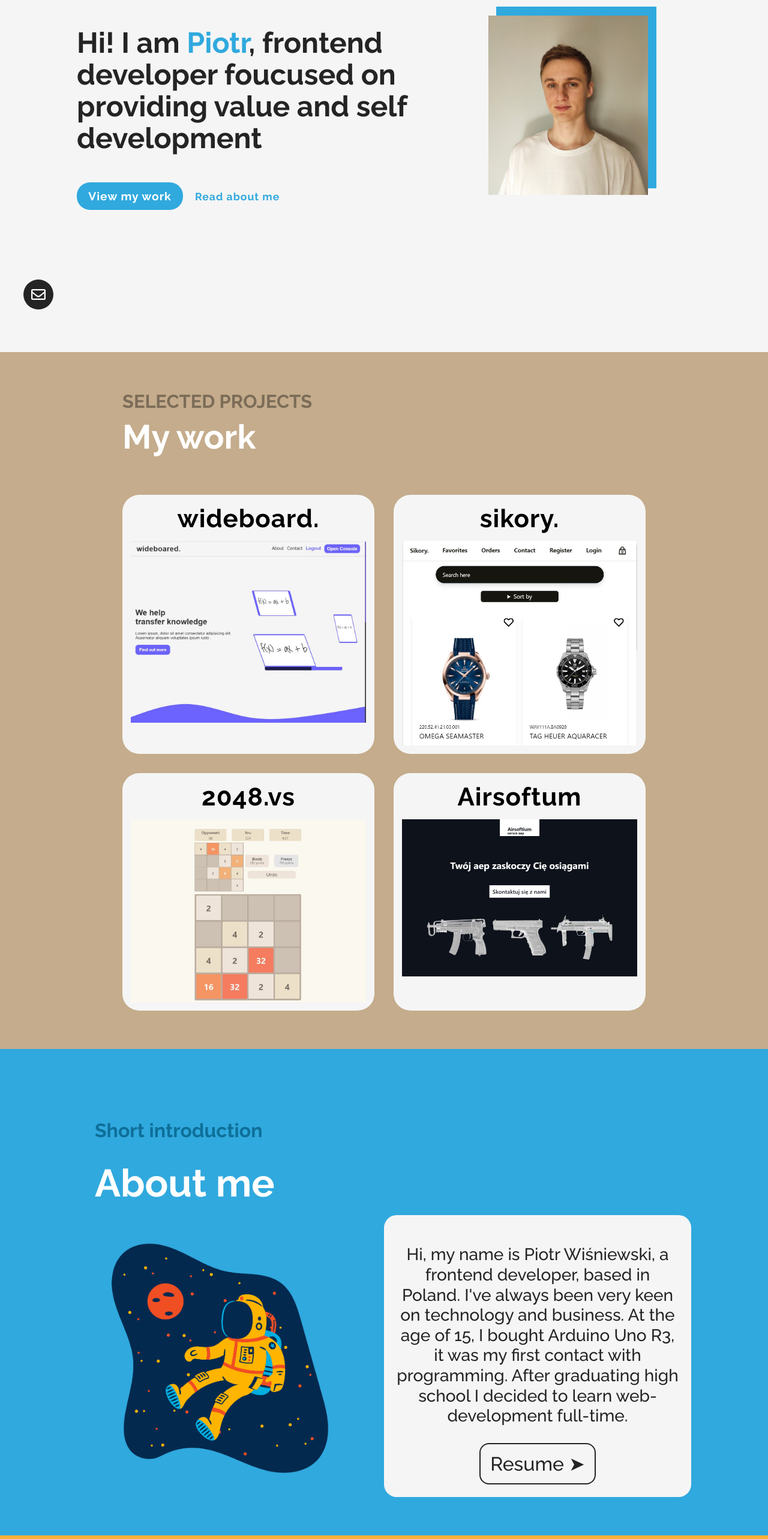
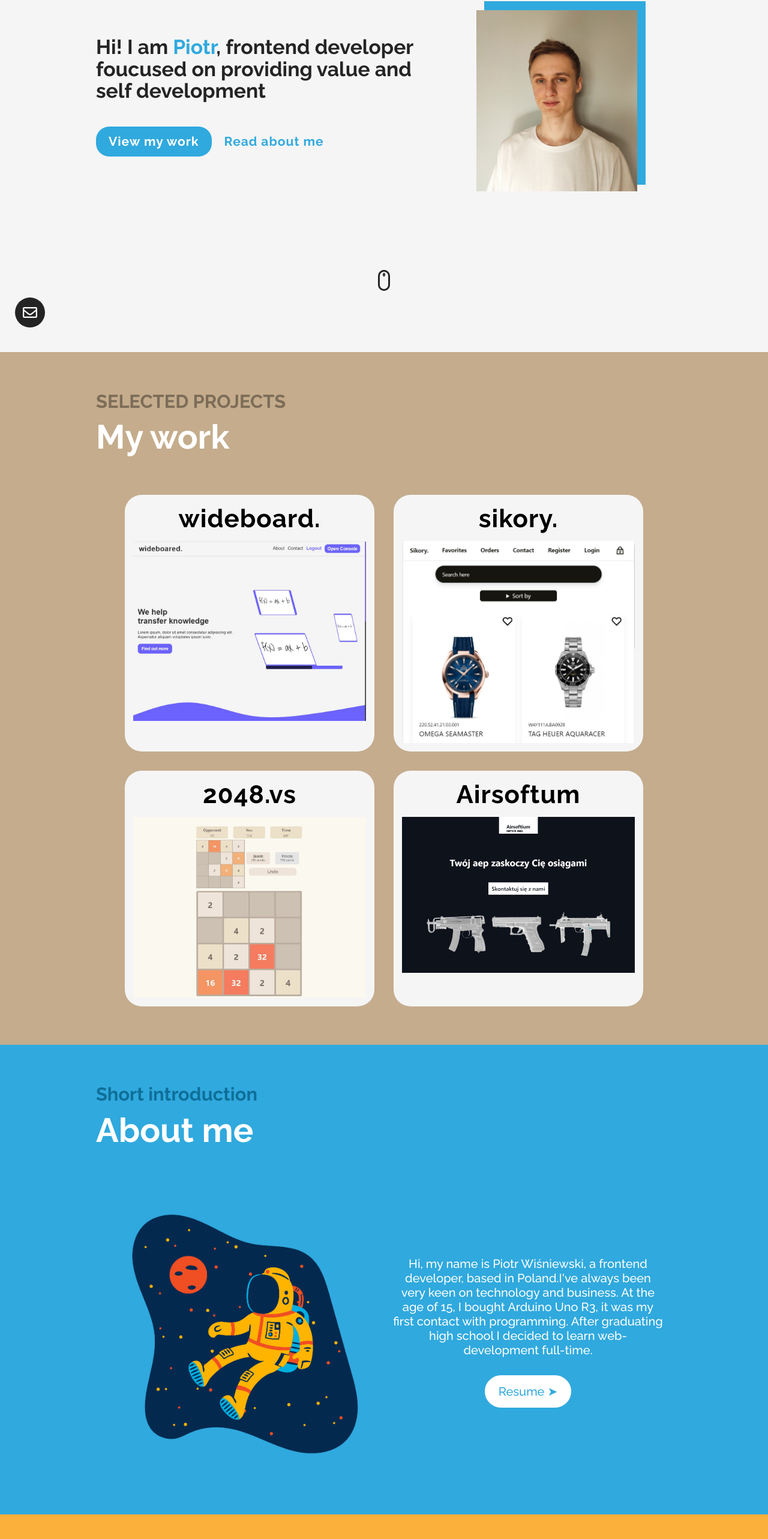
Before and after one commit to pietrushka/personal-portfolio, a Next.js app: page / in a window 1280 px wide. Shown: the part 229-2795 px from the top of the page at 60% size. Built offline with nearby package versions, Linux system fonts and the light colour scheme.

Commit message:
Change styling

```diff
--- a/components/about.js
+++ b/components/about.js
@@ -1,114 +1,70 @@
+import Image from 'next/image'
 import styled from '@emotion/styled'
+import { Layout } from './layout'
+
+import SectionHeading from './section-headings'
 
 export default function About () {
   return (
     <AboutSection id='about'>
-      <AboutWrapper>
-        <Heading>
-          <h5>Short introduction</h5>
-          <h3>About me</h3>
-        </Heading>
+      <Layout>
+
+        <SectionHeading
+          h5Text='Short introduction'
+          h3Text='About me'
+          color='blue'
+        />
 
         <ContentAbout>
-          <img src='space.png' />
+          <Image src='/space.png' width='2250' height='2250' />
           <DescriptionContainer>
-            <p>Hi, my name is Piotr Wiśniewski, a frontend developer, based in Poland.
-I've always been very keen on technology and business. At the age of 15, I bought Arduino Uno R3, it was my first contact with programming. After graduating high school I decided to learn web-development full-time.
+            <p>Hi, my name is Piotr Wiśniewski, a frontend developer, based in Poland.I've always been very keen on technology and business. At the age of 15, I bought Arduino Uno R3, it was my first contact with programming. After graduating high school I decided to learn web-development full-time.
             </p>
             <ResumeLink href='https://drive.google.com/file/d/1DAnRVjKhpqo4BvT4D0QiP9gX4aGzB4gw/view?usp=sharing' target='_blank'>
               Resume ➤
             </ResumeLink>
           </DescriptionContainer>
-
         </ContentAbout>
-
-      </AboutWrapper>
-
+      </Layout>
     </AboutSection>
   )
 }
 
 const AboutSection = styled.section`
   background: var(--blue-light);
-  padding: 4rem 0;
-  @media (max-width: 575.98px) {
-    padding: 4rem 0;
-  }
-`
-
-const AboutWrapper = styled.div`
-  width: 80%;
-  margin: 0 auto;
-  height: auto;
-  @media (max-width: 575.98px) {
-    width: 90%;
-  }
-`
-
-const Heading = styled.div`
-  width: 100%;
-  height: auto;
-  margin-left: 30px;
-  h5 {
-    color: var(--blue-dark);
-    margin-bottom: .5em;
-    font-size: 2rem;
-  }
-  h3 {
-    color: white;
-    font-size: 4rem;
-    margin-top: .5em;
-    margin-bottom: 0;
-  }
-
-  @media (max-width: 575.98px) {
-    margin-left: 0;
-    h5{
-      font-size: 1.2rem;
-      margin-top: 0;
-    }
-
-    h3 {
-      margin-top: .2em;
-      font-size: 3rem;
-      margin-bottom: 0;
-    }
-  }
 `
 
 const ContentAbout = styled.div`
-  margin-top: 1em;
   display: grid;
-  grid-template-columns: 1fr 1fr;
+  grid-template-columns: 1fr;
   justify-content: center;
   align-items: center;
-  width: 100%;
 
    img {
     object-fit: contain;
-    width: 90%;
+    width: 100%;
   }
 
-  @media (max-width: 767.98px) {
-    margin-top: 0;
-    grid-template-columns: 1fr;
-    justify-items: center;
-    align-items: center;
+  @media (min-width: 578px) {
+    width: 90%;
+    margin: 0 auto;
+
+    img {
+      width: 65%;
+    }
   }
 
-  @media (max-width: 991.98px) {
-    img {
-      width: 100%;
-    }
+
+  @media (min-width: 1024px) {
+    grid-template-columns: 1fr 1fr;
+    width: 100%;
   }
 `
 
 const DescriptionContainer = styled.div`
   width: 100%;
   padding: .75em;
-  font-size: 1.75rem;
-  border-radius: .75em;
-  background: var(--grey);
+  font-size: 1.2rem;
   display: flex;
   align-items: center;
   line-height: 1.2em;
@@ -118,36 +74,35 @@ const DescriptionContainer = styled.div`
 
 
   p {
+    padding: 0;
     display: block;
-    color: var(--black);
+    color: var(--white);
     text-align: center;
+    margin: 0;
   }
 
-  @media (max-width: 575.98px) {
-    font-size: 1.25rem;
-    padding: .75em;
+  @media (min-width: 575.98px) {
+    font-size: 1.1em;
   }
 
-  @media (max-width: 991.98px) {
-    font-size: 1.5rem;
-    padding: .5em;
+  @media (min-width: 1024px) {
+    font-size: 1.25em;
   }
 `
 const ResumeLink = styled.a`
   display: block;
-  font-size: 2rem;
-  padding: .5em;
-  color: var(--black);
-  border: 2px solid var(--black);
+  font-size: inherit;
+  color: var(--blue-light);
+  border: 3px solid var(--white);
+  background: var(--white);
+  margin-top: 1.5em;
   border-radius: .5em;
   transition: all .3s;
+  padding: .6em 1em;
+  border-radius: 1.5em;
 
   &:hover {
-    color: white;
-    background: var(--black);
-  }
-
-  @media (max-width: 575.98px) {
-    font-size: 1.5rem;
+    background: var(--blue-light);
+    color: var(--white);
   }
 `
--- a/components/contact.js
+++ b/components/contact.js
@@ -1,13 +1,21 @@
 import styled from '@emotion/styled'
+import { Layout } from './layout'
+
+import SectionHeading from './section-headings'
 
 export default function Contact () {
   return (
     <ContactSection id='contact'>
+      <Layout>
+        <SectionHeading
+          h3Text='Contact'
+          h5Text="Don't hesitate to reach me"
+          color='black'
+        />
         <ContactWrapper>
           <TextContent>
-          <h3>Contact</h3>
-          <h5>Email: <span>wisniewski.contact@gmail.com</span></h5>
-          <h5>Phone: <span>+48-516-985-781</span></h5>
+            <span>Email: wisniewski.contact@gmail.com</span>
+            <span>Phone: +48-516-985-781</span>
           </TextContent>
           <SocialLinks>
             <Link href='https://www.linkedin.com/in/piotr-wi%C5%9Bniewski-94136b1a7/' className='linkedin'>
@@ -19,89 +27,49 @@ export default function Contact () {
             </Link>
           </SocialLinks>
         </ContactWrapper>
+      </Layout>
     </ContactSection>
   )
 }
 
 const ContactSection = styled.section`
-  display: flex;
-  justify-items: center;
-  padding: 60px 0;
-  @media (max-width: 575.98px) {
-    padding: 2rem;
-  }
+  background: var(--white);
 `
 
 const ContactWrapper = styled.div`
-  width: 80%;
-  margin: 0 auto;
   display: flex;
+  flex-direction: column;
   justify-content: center;
   flex-wrap: wrap;
+  font-size: 1rem;
+  text-align: center;
 
-  @media (max-width: 575.98px) {
-    width: 90%;
+  @media (min-width: 576px) {
+    font-size: 1.5rem;
+  }
+
+  @media (min-width: 1024px) {
+    text-align: left;
+    flex-direction: row;
+    justify-content: space-between;
+    align-items: center;
   }
 `
 
 const TextContent = styled.div`
-  width: 40%;
+  margin-bottom: 2em;
 
-  h3 {
+  span {
+    display: block;
     color: var(--black);
-    font-size: 5rem;
-    line-height: 55px;
-    margin-bottom: 2rem;
-    font-weight: 700;
+    font-size: inherit;
+    margin-bottom: .5em;
+    font-weight: 500;
   }
 
-  h5 {
-    color: var(--black);
-    font-size: 1.5rem;
+  @media (min-width: 1024px) {
+    margin: 0;
 
-    span {
-      color: var(--black);
-    }
-  }
-
-  @media (max-width: 1100px) {
-    width: 100%;
-    text-align: center;
-
-    h3{
-      font-size: 6rem;
-      margin-bottom: .5em;
-      margin: 0;
-    }
-
-    h5 {
-      font-size: 2rem;
-      margin: 1em 0;
-    }
-  }
-
-  @media (max-width: 767.98px) {
-    h3{
-      font-size: 4rem;
-      margin: 0;
-    }
-
-    h5 {
-      font-size: 1.3rem;
-      margin: 1em 0;
-    }
-  }
-
-  @media (max-width: 576px) {
-    h3{
-      font-size: 3rem;
-      margin: 0;
-    }
-
-    h5 {
-      font-size: 1.1rem;
-      margin: 1em 0;
-    }
   }
 `
 
@@ -109,10 +77,9 @@ const SocialLinks = styled.div`
   display: flex;
   justify-content: space-around;
   align-items: center;
-  width: 60%;
 
-  @media (max-width: 1100px) {
-    width: 100%;
+  @media (min-width: 1024px) {
+    gap: 4rem;
   }
 `
 
@@ -122,8 +89,8 @@ const Link = styled.a`
   justify-content: space-around;
   align-items: center;
   background: var(--grey);
-  height: 200px;
-  width: 200px;
+  height: 100px;
+  width: 100px;
 
   &:hover {
     border-radius: 5px;
@@ -132,13 +99,15 @@ const Link = styled.a`
   &.linkedin:hover svg {
     fill: #2867B2;
   }
-  @media (max-width: 767.98px) {
+
+
+  @media (min-width: 576px) {
     height: 125px;
     width: 125px;
   }
 
-  @media (max-width: 576px) {
-    height: 100px;
-    width: 100px;
+  @media (min-width: 1024px) {
+    height: 150px;
+    width: 150px;
   }
 `
--- a/components/hero.js
+++ b/components/hero.js
@@ -1,9 +1,12 @@
 import Image from 'next/image'
 import styled from '@emotion/styled'
+
+import {Layout} from './layout'
 
 export default function Hero () {
   return (
     <HeroSection>
+      <Layout>
         <HeroWrapper>
           <TextContent>
             <h1>Hi! I am <span>Piotr</span>, frontend developer foucused on providing value and self development</h1>
@@ -19,6 +22,7 @@ export default function Hero () {
             </PortraitContainer>
           </ImageContent>
         </HeroWrapper>
+      </Layout>
       <ScrollIconContainer>
         <ScrollIcon />
       </ScrollIconContainer>
@@ -32,27 +36,30 @@ const HeroSection = styled.section`
   display: flex;
   flex-direction: column;
   align-items: center;
+  justify-content: space-evenly;
 `
 
 const HeroWrapper = styled.div`
   display: flex;
-  font-size: 1rem;
   position: relative;
-  width: 80%;
+  width: 100%;
   margin: auto 0;
+  flex-direction: column-reverse;
 
-  @media (max-width: 768px) {
-    flex-direction: column-reverse;
+  @media (min-width: 1024px) {
+    flex-direction: row;
   }
 `
 
 const TextContent = styled.div`
-  width: 60%;
+  text-align: center;
+  font-size: 1rem;
+  margin-top: 1em;
 
   h1 {
+    font-size: 1.2em;
     color: var(--black);
     margin-bottom: .25em;
-    font-size: 3rem;
     line-height: 1.1em;
 
     span {
@@ -64,52 +71,48 @@ const TextContent = styled.div`
     }
   }
 
-  @media (max-width: 768px) {
-    width: 100%;
-    text-align: center;
-    margin-top: 2rem;
-
-    h1 {
-      font-size: 2.5rem;
-      margin: 0 auto;
-    }
+  @media (min-width: 576px) {
+    font-size: 1.5rem;
   }
 
-  @media (max-width: 575.98px) {
-    margin-top: 1rem;
-    h1 {
-      font-size: 1.5rem;
-      margin: 0 auto;
-    }
+
+  @media (min-width: 1024px) {
+    font-size: 1.75rem;
+    width: 60%;
+    text-align: left;
+    margin: 0;
+    display: flex;
+    flex-direction: column;
+    justify-content: center;
   }
 `
 
 const ButtonsContainer = styled.div`
-  margin-top: 3rem;
+  margin-top: 1rem;
   display: flex;
   align-items: center;
-  justify-content: start;
+  flex-direction: column;
 
-  @media (max-width: 768px) {
-    justify-content: center;
+  @media (min-width: 576px) {
+    margin-top: 3rem;
   }
 
-  @media (max-width: 575.98px) {
-    flex-direction: column;
-    margin-top: 1rem;
+  @media (min-width: 1024px) {
+    margin-top: 2rem;
+    flex-direction: row;
   }
 
 `
 
 const BtnMain = styled.a`
-  margin-right: 20px;
+  font-size: 1em;
+  margin-bottom: .75em;
   padding: .6em 1em;
   color: white;
   background: var(--blue-light);
   border: 0;
   cursor: pointer;
   letter-spacing: 1px;
-  font-size: 1.2rem;
   font-weight: 700;
   border-radius: 22px;
   transition: all 350ms ease;
@@ -118,14 +121,14 @@ const BtnMain = styled.a`
     background: var(--blue-dark);
   }
 
-  @media (max-width: 575.98px) {
-    margin-right: 0;
-    margin-bottom: .5em;
+  @media (min-width: 1024px) {
+    margin: 0;
+    font-size: .75em;
   }
 `
 
 const BtnSecondary = styled.a`
-  font-size: 1.1rem;
+  font-size: 1em;
   font-weight: 700;
   letter-spacing: 1px;
   color: var(--blue-light);
@@ -134,28 +137,41 @@ const BtnSecondary = styled.a`
   &:hover {
     color: var(--blue-dark);
   }
+
+  @media (min-width: 1024px) {
+    font-size: .75em;
+    margin-left: 1em;
+  }
 `
 
 const ImageContent = styled.div`
-  width: 40%;
+  width: 100%;
+  margin-top: .5rem;
   display: flex;
   justify-content:center;
   align-items: center;
-  @media (max-width: 768px) {
-    width: 100%;
+
+  @media (min-width: 575.98px) {
+    margin-top: 1.5rem;
+  }
+
+  @media (min-width: 768px) {
     margin-top: 3rem;
   }
 
-  @media (max-width: 575.98px) {
-    margin-top: 2rem;
+  @media (min-width: 1024px) {
+    width: 40%;
   }
 `
 
 const PortraitContainer = styled.div`
-  width: 65%;
+  width: 60%;
   position: relative;
-  @media (max-width: 768px) {
   max-width: 300px;
+
+  @media (min-width: 1200px) {
+    max-width: none;
+    width: 70%;
   }
 `
 
@@ -169,15 +185,12 @@ const PortraitBackground = styled.div`
 `
 
 const ScrollIconContainer = styled.div`
-  width: 100%;
-  margin-bottom: 3rem;
+  margin-top: .5rem;
   position: relative;
 
-  @media (max-width: 575.98px) {
-    margin-top: 1rem;
-    margin-bottom: 1rem;
+  @media (min-width: 575.98px) {
+    margin-bottom: 3rem;
   }
-
 `
 
 const ScrollIcon = styled.div`
@@ -185,7 +198,7 @@ const ScrollIcon = styled.div`
   width: 20px;
   height: 35px;
   border-radius: 25px;
-  border: 3px solid var(--grey);
+  border: 3px solid var(--black);
 
   &::before {
     position: relative;
@@ -195,7 +208,7 @@ const ScrollIcon = styled.div`
     width: 4px;
     height: 6px;
     margin-left: 5px;
-    background: var(--grey);
+    background: var(--black);
     border-radius: 2px;
     opacity: 1;
     animation: slide 2s infinite;
--- a/components/layout.js
+++ b/components/layout.js
@@ -1,7 +1,7 @@
 import styled from '@emotion/styled'
 
 export const Layout = styled.div`
-  max-width: 1000px;
+  max-width: 1024px;
   margin: 0 auto;
   padding: 2rem;
 
@@ -10,6 +10,6 @@ export const Layout = styled.div`
   }
 
   @media (min-width: 1024px) {
-    padding: 4rem;
+    padding: 4rem 2rem;
   }
 `
--- a/components/message-panel.js
+++ b/components/message-panel.js
@@ -3,40 +3,31 @@ import styled from '@emotion/styled'
 export default function MessageSidePanel () {
   return (
     <Panel>
-      <ButtonContainer>
         <ContactLink name='contact' href='#contact'>
           <div />
         </ContactLink>
-      </ButtonContainer>
     </Panel>
 
   )
 }
 
 const Panel = styled.div`
-  width: 10vw;
+  display: none;
   height: 100vh;
   left: 0;
   top: 0;
   position: fixed;
   z-index: 10;
 
-  @media (max-width: 575.98px) {
-    display: none;
+  @media (min-width: 1024px) {
+    display: block;
   }
 `
 
-const ButtonContainer = styled.div`
-  width: 100%;
-  height: 20vh;
+const ContactLink = styled.a`
   position: absolute;
-  bottom: 0;
-  display: flex;
-  justify-content: center;
-  align-items: center;
-`
-
-const ContactLink = styled.a`
+  bottom: 25px;
+  left: 25px;
   display: flex;
   justify-content: center;
   align-items: center;
@@ -55,4 +46,9 @@ const ContactLink = styled.a`
   &:hover div {
     background: url('envelope-open.svg');
   }
+
+  @media (min-width: 1440px) {
+    bottom: 50px;
+    left: 50px;
+  }
 `
--- a/components/projects.js
+++ b/components/projects.js
@@ -2,16 +2,18 @@ import Image from 'next/image'
 import styled from '@emotion/styled'
 
 import {Layout} from './layout'
+import SectionHeading from './section-headings'
 
 export default function Projects () {
   return (
     <ProjectsSection id='projects'>
       <Layout>
 
-        <Heading>
-          <h5>SELECTED PROJECTS</h5>
-          <h3>My work</h3>
-        </Heading>
+        <SectionHeading
+          h5Text='SELECTED PROJECTS'
+          h3Text='My work'
+          color='brown'
+        />
 
         <ProjectsContainer>
 
@@ -77,34 +79,6 @@ const ProjectsSection = styled.section`
   background: var(--brown-light);
 `
 
-const Heading = styled.div`
-  font-size: 1rem;
-  margin-bottom: 2rem;
-
-  h5 {
-    color: var(--brown-dark);
-    font-size: 1.1em;
-    margin: 0;
-  }
-
-  h3 {
-    margin-top: .15em;
-    font-size: 2em;
-    color: var(--white);
-    margin-bottom: 0;
-  }
-
-  @media (min-width: 768px) {
-    font-size: 1.5rem;
-    margin-bottom: 3rem;
-  }
-
-  @media (min-width: 1024px) {
-    font-size: 1.75rem;
-    margin-bottom: 4rem;
-  }
-`
-
 const ProjectsContainer = styled.div`
   margin: 0 auto;
   display: grid;
@@ -120,7 +94,7 @@ const ProjectsContainer = styled.div`
 
   @media (min-width: 1024px) {
     grid-template-columns: repeat(2, 1fr);
-    width: 100%;
+    width: 90%;
   }
 `
 const ProjectCard = styled.div`
--- /dev/null
+++ b/components/section-headings.js
@@ -0,0 +1,38 @@
+import styled from '@emotion/styled'
+
+export default function SectionHeading ({h3Text, h5Text, color}) {
+  return (
+    <Heading color={color}>
+      <h5>{h5Text}</h5>
+      <h3>{h3Text}</h3>
+    </Heading>
+  )
+}
+
+const Heading = styled.div`
+  font-size: 1rem;
+  margin-bottom: 2rem;
+
+  h5 {
+    color: ${({color}) => color === 'black' ? 'var(--grey-dark)' : `var(--${color}-dark)`};
+    font-size: 1.1em;
+    margin: 0;
+  }
+
+  h3 {
+    margin-top: .15em;
+    font-size: 2em;
+    color: ${({color}) => color === 'black' ? 'var(--black)' : 'var(--white)'};
+    margin-bottom: 0;
+  }
+
+  @media (min-width: 768px) {
+    font-size: 1.5rem;
+    margin-bottom: 3rem;
+  }
+
+  @media (min-width: 1024px) {
+    font-size: 1.75rem;
+    margin-bottom: 4rem;
+  }
+`
--- a/components/tech.js
+++ b/components/tech.js
@@ -1,14 +1,17 @@
 import styled from '@emotion/styled'
+import { Layout } from './layout'
+import SectionHeading from './section-headings'
 
 export default function TechStack () {
   return (
     <TechSection>
-      <TechWrapper>
+      <Layout>
 
-        <Heading>
-          <h5>My favorite technologies</h5>
-          <h3>Tech Stack</h3>
-        </Heading>
+        <SectionHeading
+          h3Text='Tech Stack'
+          h5Text='My favorite technologies'
+          color='yellow'
+        />
 
         <CardContainer>
 
@@ -16,135 +19,84 @@ export default function TechStack () {
             <ImageContainer>
               <img src='html5.svg' />
             </ImageContainer>
-            <p>HTML</p>
+            <span>HTML</span>
           </TechCard>
 
           <TechCard>
             <ImageContainer>
               <img src='css3.svg' />
             </ImageContainer>
-            <p>CSS</p>
+            <span>CSS</span>
           </TechCard>
 
           <TechCard>
             <ImageContainer>
               <img src='js.svg' />
             </ImageContainer>
-            <p>JavaScript</p>
+            <span>JavaScript</span>
           </TechCard>
 
           <TechCard>
             <ImageContainer>
               <img src='react.svg' />
             </ImageContainer>
-            <p>React</p>
+            <span>React</span>
           </TechCard>
 
           <TechCard>
             <ImageContainer>
               <img src='nextjs.png' />
             </ImageContainer>
-            <p>Next.js</p>
+            <span>Next.js</span>
           </TechCard>
 
           <TechCard>
             <ImageContainer>
               <img src='expressjs.png' />
             </ImageContainer>
-            <p>Express.js</p>
+            <span>Express.js</span>
           </TechCard>
 
-        </CardContainer>
-      </TechWrapper>
+          </CardContainer>
+      </Layout>
     </TechSection>
   )
 }
 
 const TechSection = styled.section`
-  padding-top: 2rem;
   background: var(--yellow-light);
-  padding-bottom: 5rem;
-`
-
-const TechWrapper = styled.div`
-  width: 80%;
-  margin: 0 auto;
-  height: auto;
-  @media (max-width: 575.98px) {
-    width: 90%;
-  }
-`
-
-const Heading = styled.div`
-  width: 100%;
-  height: auto;
-  margin-left: 30px;
-  h5 {
-    color: var(--yellow-dark);
-    margin-bottom: .5em;
-    font-size: 2rem;
-  }
-  h3 {
-    color: white;
-    font-size: 4rem;
-    margin-top: .5em;
-  }
-  @media (max-width: 575.98px) {
-    margin-left: 0;
-    h5{
-      font-size: 1.2rem;
-    }
-
-    h3 {
-      margin-top: .2em;
-      font-size: 3rem;
-      margin-bottom: 0;
-    }
-  }
 `
 
 const CardContainer = styled.div`
+  width: 90%;
+  margin: 0 auto;
   display: grid;
   grid-template-columns: repeat(6, 1fr);
   justify-items: center;
   align-items: center;
-  width: 100%;
   grid-template-columns: repeat( auto-fit, minmax(100px, 1fr) );
   gap: 1rem;
-
-  @media (max-width: 575.98px) {
-    margin-top: 2rem;
-    gap: 1rem;
-  }
 `
 
 const TechCard = styled.div`
-  border-radius: 10px;
+  font-size: 1rem;
+  border-radius: .5em;
   width: 100%;
   height: 100%;
-  margin: 1.5%;
-  padding: 20px;
+  padding: .75em;
   background: white;
   text-align: center;
   transition: all 0.3s ease-in;
 
-  p {
-    font-size: 1.2rem;
-    padding: 5px;
-    color: var(--yellow-dark);
+  span {
+    display: block;
+    font-size: 1.2em;
+    color: var(--black);
+    margin-top: .5rem;
   }
 
   &:hover {
     transform: scaleX(1.05) scaleY(1.05);
-  }
-
-  @media (max-width: 575.98px) {
-    padding: .5rem;
-
-    p {
-      margin: 0;
-      padding: 0;
-    }
   }
 `
 
@@ -153,7 +105,8 @@ const ImageContainer = styled.div`
   display:flex;
   align-items:center;
   justify-content:center;
-    img {
+
+  img {
     max-height: 100%;
     max-width: 100%;
   }
--- a/styles/globals.css
+++ b/styles/globals.css
@@ -3,6 +3,7 @@
 :root {
   --black: #242424;
   --grey: #f5f5f5;
+  --grey-dark: #cecece;
   --brown-light: #c4ac8c;
   --brown-dark: #7c6c58;
   --blue-light:#30A9DE;
```
Lines whose indentation alone changed are shown as unchanged.
